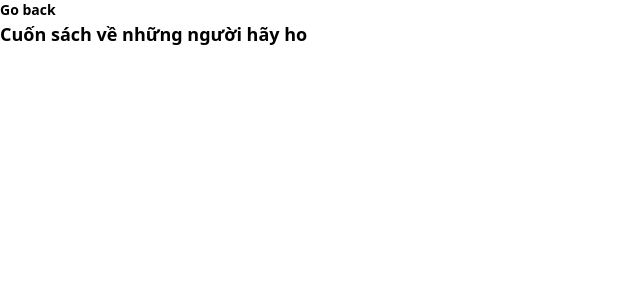
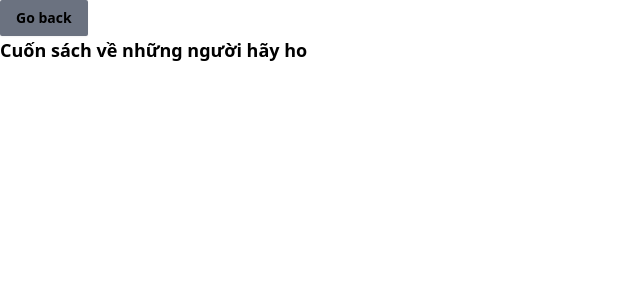
Before and after one commit to nt102k/doc-truyen-app, a Next.js app: page /books/con-sach-ve-nhung-nguoi-hay-ho/chuong-1 in a window 1280 px wide. Shown: the top 300 px of the page, without its empty margins (0-640 px from the left). Built offline with nearby package versions, Linux system fonts and the light colour scheme.

Commit message:
Chỉnh sửa phẩm xem chương

```diff
--- a/pages/books/[book]/[chapter].tsx
+++ b/pages/books/[book]/[chapter].tsx
@@ -3,7 +3,7 @@ import Router from "next/router"
 export default function Chapter(){
     return (
         <>
-            <p onClick={() => Router.back()} className="font-bold text-sm">Go back</p>
+            <button onClick={() => Router.back()} className="font-bold text-sm px-4 py-2 bg-gray-600 hover:bg-gray-500 rounded-sm shadow-sm">Go back</button>
             <h1 className="text-lg font-bold">Cuốn sách về những người hãy ho</h1>
         </>
     )
```
